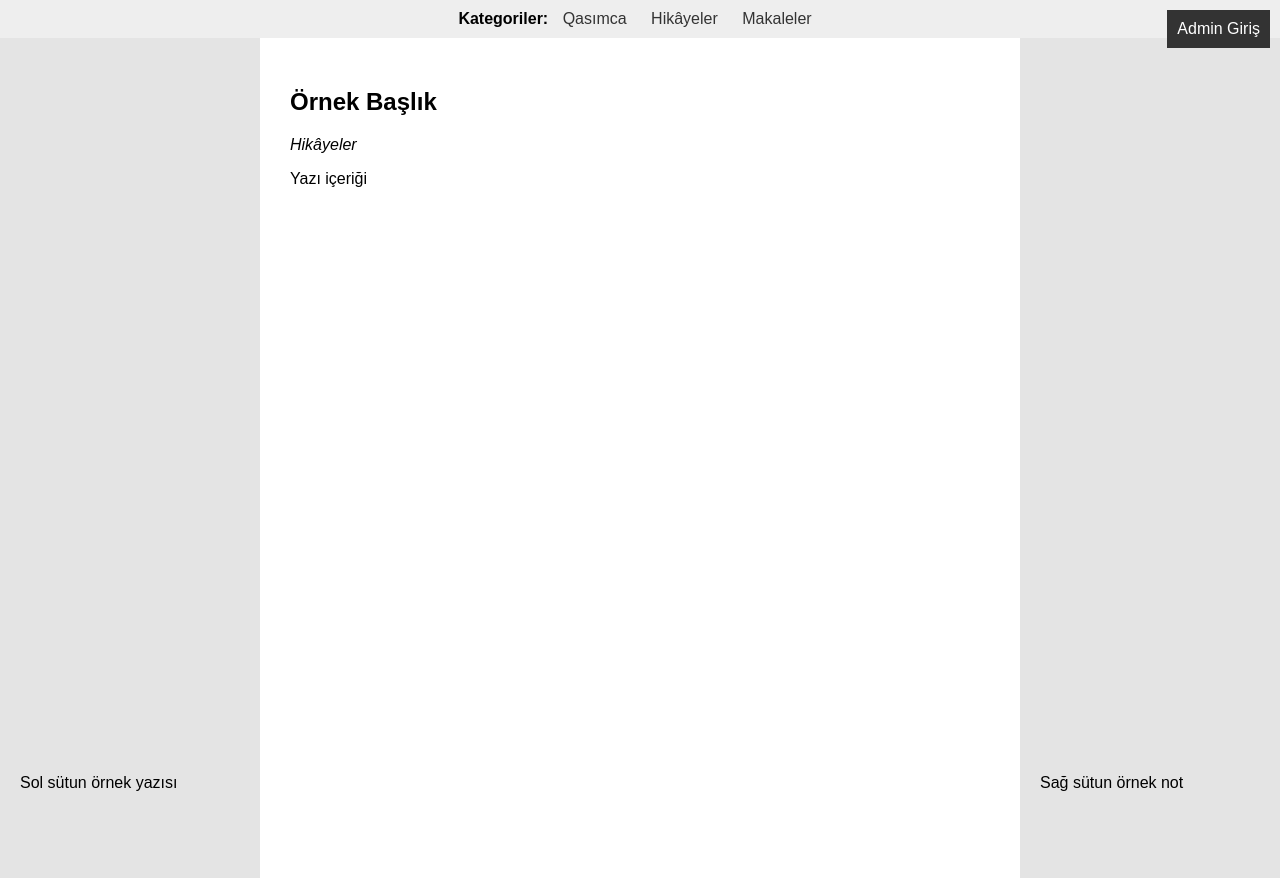
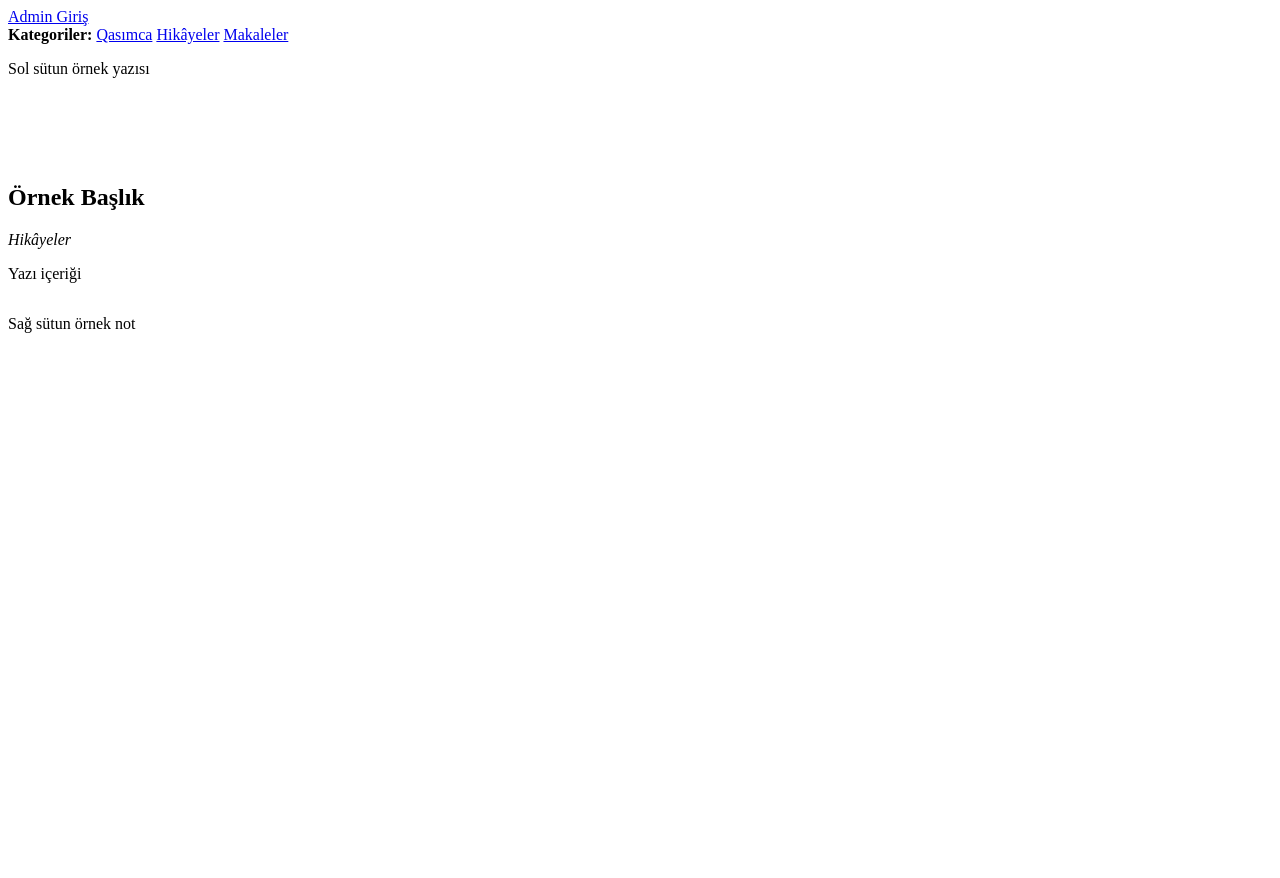
Before and after one commit to arasorhun/sayfa, a Flask app: page / in a window 1280 px wide. After the commit the page ends 333 px from the top, so only its background shows below. Run offline with Flask 2, Linux system fonts and the light colour scheme.

Commit message:
Add files via upload

```diff
--- a/static/style.css
+++ b/static/style.css
@@ -1,97 +1,19 @@
-body {
-    margin: 0;
-    font-family: Arial, sans-serif;
-    background: #f0f0f0;
-}
-
-.site-container {
-    display: flex;
-    min-height: 100vh;
-}
-
-.sidebar {
-    width: 220px;
-    background: #e4e4e4;
-    padding: 20px;
-    display: flex;
-    flex-direction: column;
-    justify-content: flex-end;
+.scroll-section {
+    position: relative;
+    height: 120px;
     overflow: hidden;
-    height: 100vh;
-}
-
-.content {
-    flex: 1;
-    padding: 30px;
-    background: #fff;
-}
-
-.yazi {
-    margin-bottom: 30px;
-}
-
-.scroll-section {
-    height: 100px;
-    overflow: hidden;
-    position: relative;
 }
 
 .scroll-inner {
-    position: absolute;
-    animation: scrollUp 15s linear infinite;
-    white-space: pre-wrap;
+    display: inline-block;
+    animation: scrollUp 20s linear infinite;
 }
 
 @keyframes scrollUp {
-    0% { transform: translateY(100%); }
-    100% { transform: translateY(-100%); }
+    0% {
+        transform: translateY(100%);
+    }
+    100% {
+        transform: translateY(-100%);
+    }
 }
-
-#adminButton {
-    position: fixed;
-    top: 10px;
-    right: 10px;
-    padding: 10px;
-    background: #333;
-    color: white;
-    text-decoration: none;
-}
-
-.login-box {
-    width: 300px;
-    margin: 100px auto;
-    background: white;
-    padding: 30px;
-    border-radius: 6px;
-    box-shadow: 0 0 8px rgba(0,0,0,0.2);
-}
-
-.login-box input,
-.login-box button {
-    width: 100%;
-    margin-bottom: 15px;
-    padding: 10px;
-}
-
-.admin-panels {
-    max-width: 800px;
-    margin: 30px auto;
-}
-
-.panel {
-    background: white;
-    padding: 20px;
-    margin-bottom: 20px;
-}
-
-.kategori-menu {
-    text-align: center;
-    padding: 10px;
-    background: #eee;
-}
-
-.kategori-menu a {
-    margin: 0 10px;
-    text-decoration: none;
-    color: #333;
-}
```
